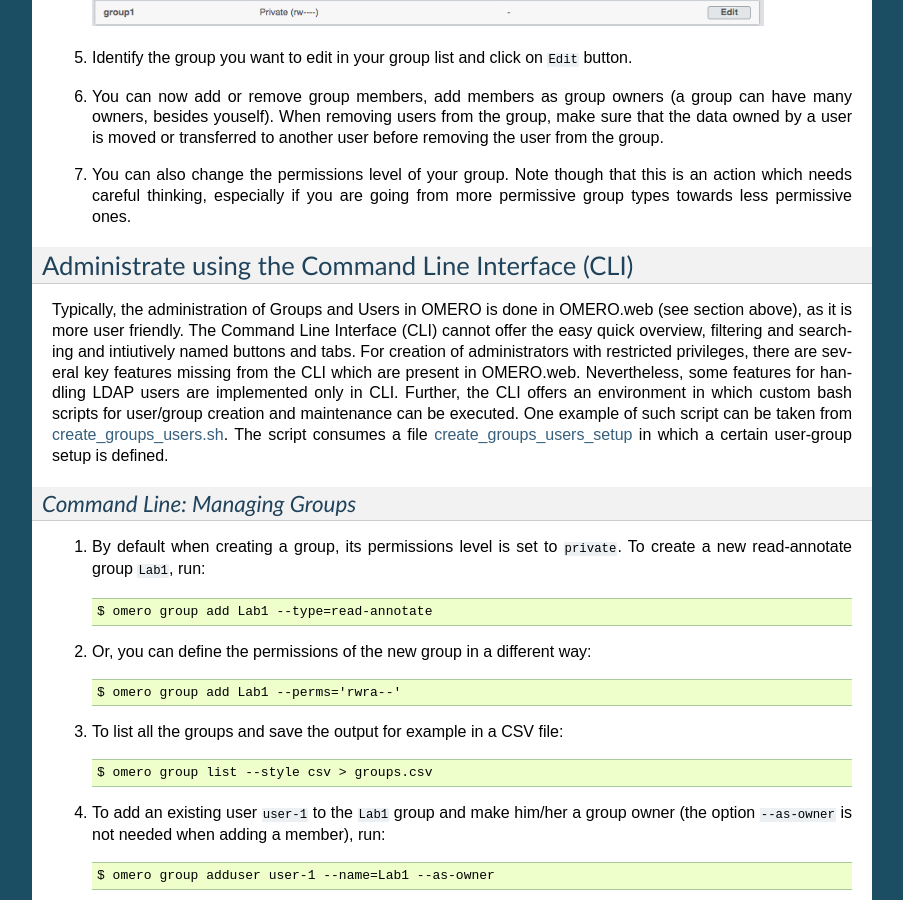
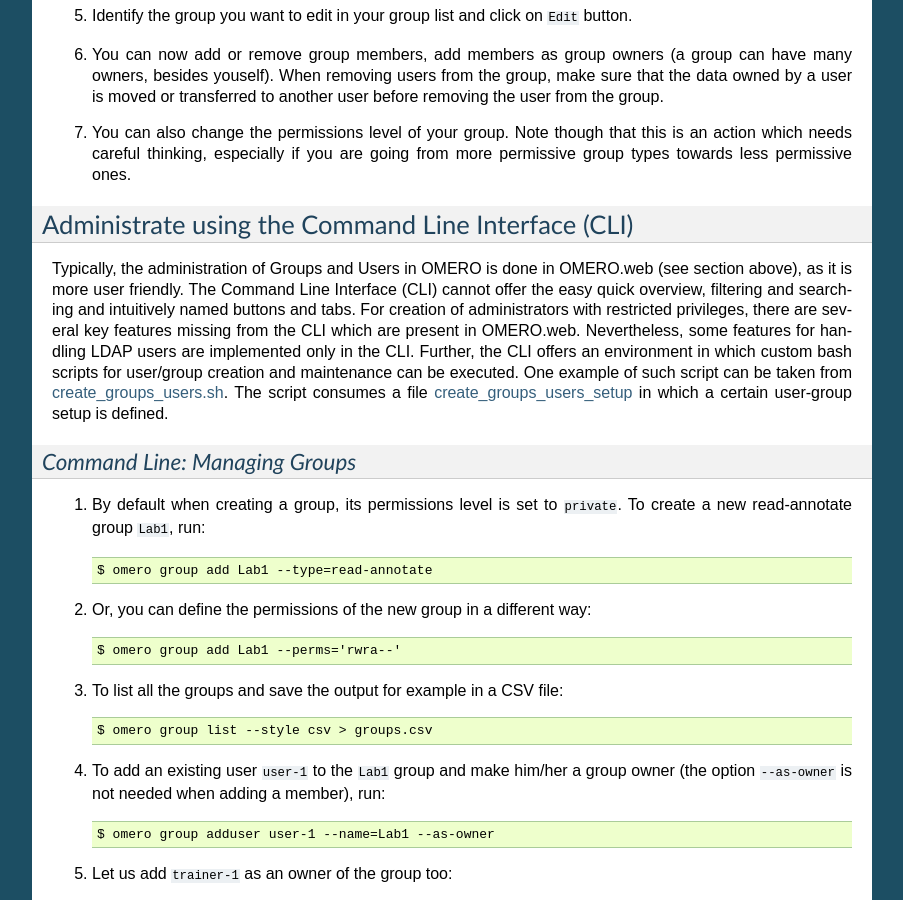
Before and after one commit to ome/omero-guide-introduction, a Sphinx documentation site: the page built from docs/group-user-management.rst, in a window 1280 px wide and 900 px high, scrolled down 2378 px. Shown: the whole window, without its empty margins (198-1101 px from the left). Built offline with Sphinx 7.4.7, drawn with Linux system fonts in a browser that asks for light colours; some of the changed text lies outside the part shown.

Commit message:
fix typo and move doc

```diff
--- a/docs/group-user-management.rst
+++ b/docs/group-user-management.rst
@@ -20,11 +20,6 @@
    -  https://docs.openmicroscopy.org/latest/omero/sysadmins/restricted-admins.html
 
    -  https://docs.openmicroscopy.org/omero/latest/sysadmins/cli/usergroup.html
-
-   -  https://docs.openmicroscopy.org/omero/latest/sysadmins/server-ldap.html
-
-   -  https://docs.openmicroscopy.org/omero/latest/developers/Server/Ldap.html?highlight=ldap
-
 
 -  Script for Command Line User/Group management
 
@@ -129,8 +124,8 @@
 Administrate using the Command Line Interface (CLI)
 ---------------------------------------------------
 
-Typically, the administration of Groups and Users in OMERO is done in OMERO.web (see section above), as it is more user friendly. The Command Line Interface (CLI) cannot offer the easy quick overview, filtering and searching and intiutively named buttons and tabs. For creation of administrators with restricted privileges, there are several key features missing from the CLI which are present in OMERO.web.
-Nevertheless, some features for handling LDAP users are implemented only in CLI.
+Typically, the administration of Groups and Users in OMERO is done in OMERO.web (see section above), as it is more user friendly. The Command Line Interface (CLI) cannot offer the easy quick overview, filtering and searching and intuitively named buttons and tabs. For creation of administrators with restricted privileges, there are several key features missing from the CLI which are present in OMERO.web.
+Nevertheless, some features for handling LDAP users are implemented only in the CLI.
 Further, the CLI offers an environment in which custom bash scripts for user/group creation and maintenance can be executed. One example of such script can be taken from `create_groups_users.sh <https://github.com/ome/training-scripts/blob/master/maintenance/scripts/create_groups_users.sh>`_. The script consumes a file `create_groups_users_setup <https://github.com/ome/training-scripts/blob/master/maintenance/scripts/create_groups_users_setup>`_ in which a certain user-group setup is defined.
 
 *Command Line: Managing Groups*
```
Also changed, not shown: other parts of docs/group-user-management.rst (+2 -1 lines).
